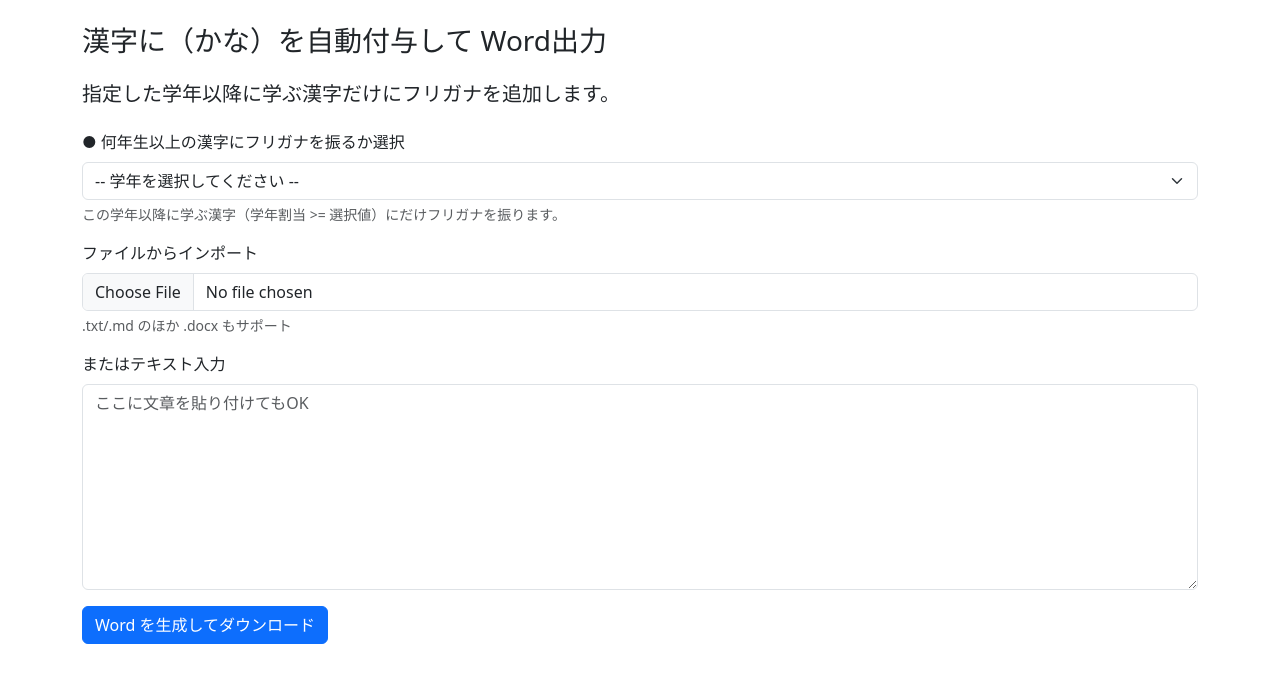
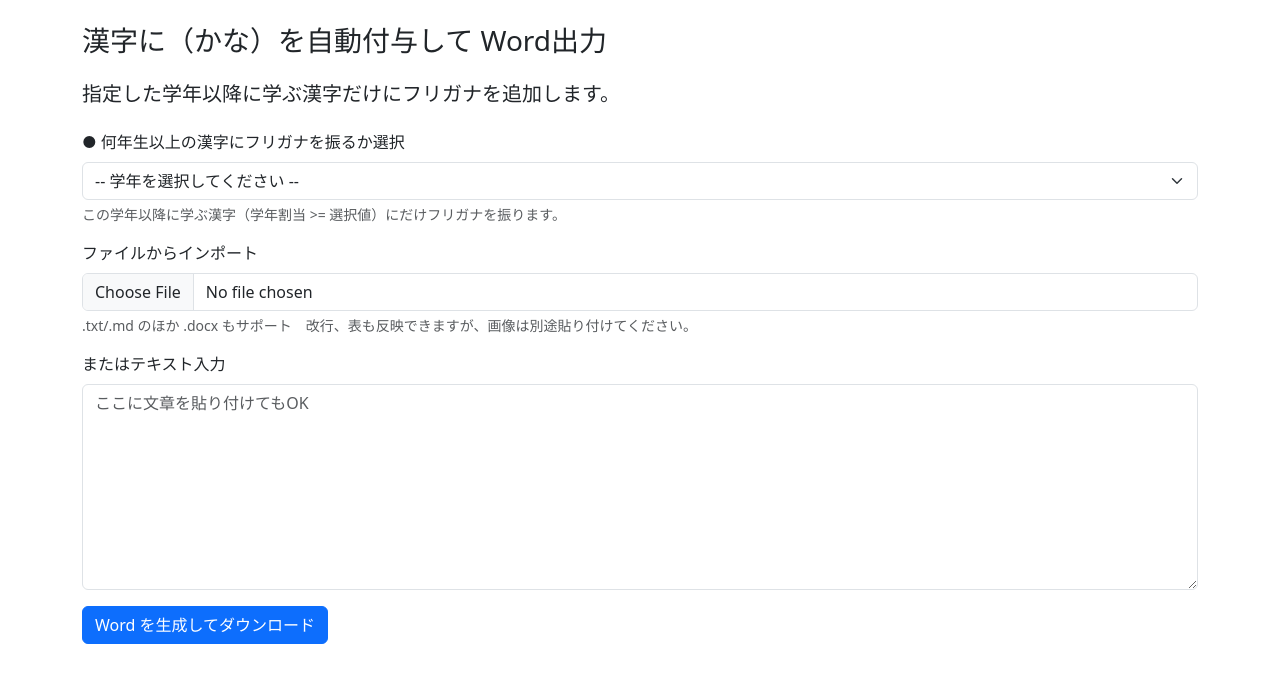
Before and after one commit to keijifujii/kannjiruby-demo, a Flask app: page / in a window 1280 px wide. Shown: the top 684 px of the page. Run offline with Flask 3, Linux system fonts and the light colour scheme.

Commit message:
Update index.html

```diff
--- a/templates/index.html
+++ b/templates/index.html
@@ -41,7 +41,7 @@
       <div class="mb-3">
         <label class="form-label">ファイルからインポート</label>
         <input type="file" class="form-control" name="text_file" accept=".txt,.md,.docx">
-        <div class="form-text">.txt/.md のほか .docx もサポート</div>
+        <div class="form-text">.txt/.md のほか .docx もサポート　改行、表も反映できますが、画像は別途貼り付けてください。</div>
       </div>
 
       <div class="mb-3">
```
